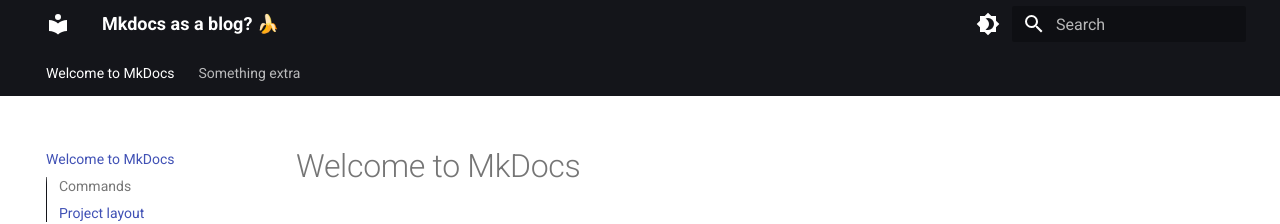
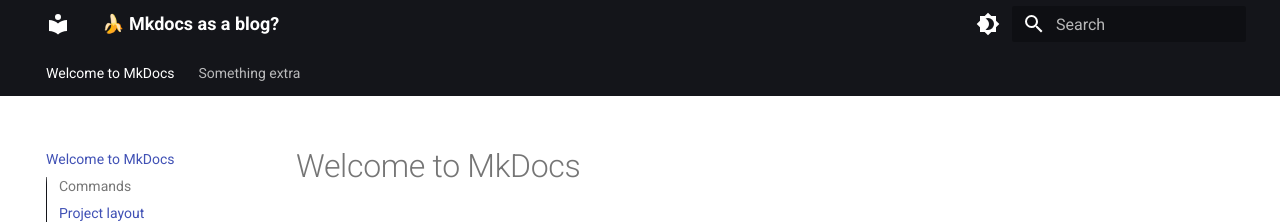
Before and after one commit to weq/docs.weq.no, an MkDocs documentation site: the page built from docs/index.md, in a window 1280 px wide. Shown: the top 224 px of the page. Built offline with MkDocs 1.6.1 and Material for MkDocs 9.7.7, drawn with Linux system fonts in a browser that asks for light colours.

```diff
--- a/mkdocs.yml
+++ b/mkdocs.yml
@@ -1,4 +1,4 @@
-site_name: Mkdocs as a blog? 🍌
+site_name: 🍌 Mkdocs as a blog?
 site_url: https://weq.githubpages.io
 theme:
   name: material
```
